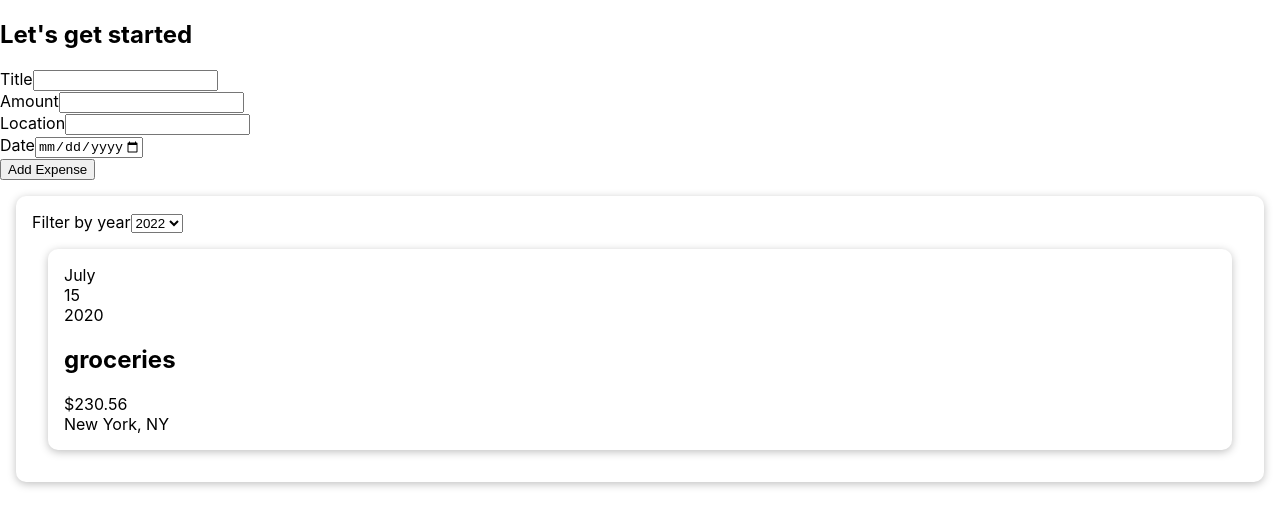
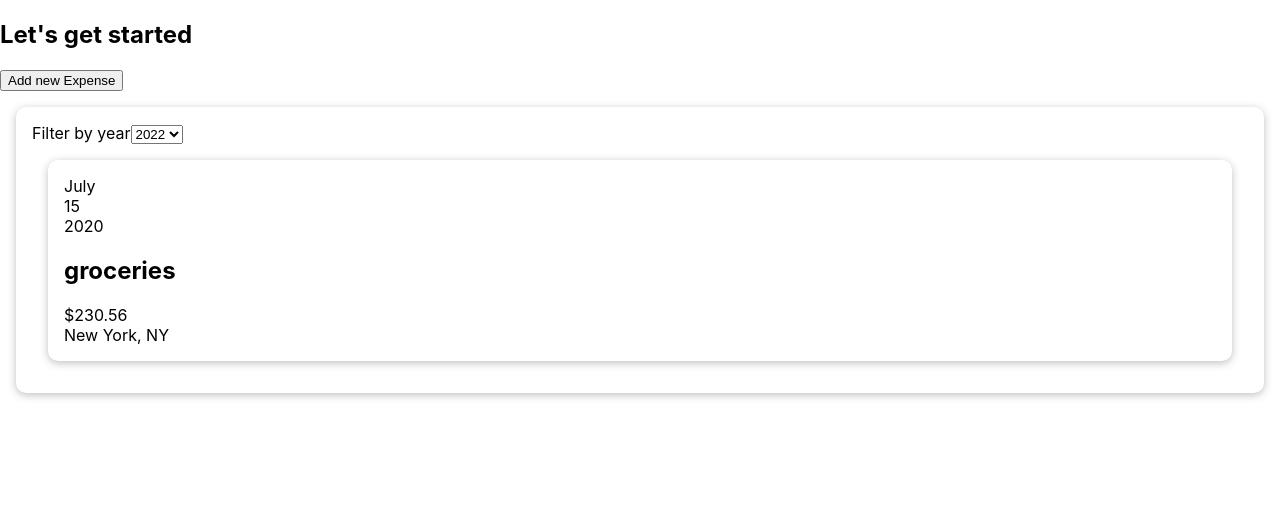
Before and after one commit to Abhishekgupta011/mynew-project, a React (Create React App) app: page / in a window 1280 px wide. Shown: the top 526 px of the page. Built offline with nearby package versions, Linux system fonts and the light colour scheme.

Commit message:
add new expense button

```diff
--- a/src/newcompo/Expenses/ExpenseForm.jsx
+++ b/src/newcompo/Expenses/ExpenseForm.jsx
@@ -123,6 +123,7 @@
           onChange={handleDateChange}
         />
       </div>
+      <button type="button" onClick={props.onCancel}>Cancel</button>
       <button type="submit">Add Expense</button>
     </form>
   );
--- a/src/newcompo/Expenses/ExpenseItems.js
+++ b/src/newcompo/Expenses/ExpenseItems.js
@@ -1,6 +1,5 @@
 import { useState } from 'react';
-import ExpenseDetails from './ExpenseDetails';
-
+import ExpenseList from './ExpenseList';
 import './Expenseitems.css';
 import Card from '../../UI/Card.js';
 import ExpenseFilter from './ExpenseFilter';
@@ -34,24 +33,12 @@
     const filteredExpense = props.expenses.filter(expense =>{
         return expense.date.getFullYear().toString() ===filteredYear;
     })
-    let expenseContent = <p>No expenses found.</p>
-    if(filteredExpense.length>0){
-        expenseContent = filteredExpense.map((expense) => (
-            <ExpenseDetails
-                key = {expense.id}
-                amount={expense.amount}
-                location={expense.location}
-                title={expense.title}
-                date = {expense.date}
 
-            />
-        ))
-    }
 
     return (
         <Card className="expense">
             <ExpenseFilter selected={filteredYear} onChangeFilter={filterChangeHandler} />
-            {expenseContent}
+            <ExpenseList expense ={filteredExpense}/>
             {/* <button onClick={expenseHandler}>Change Expense</button>
             <button onClick={clickHandler}>Change Title</button>
             <button onClick={deleteExpenseHandler}>Delete Expense</button> */}
--- /dev/null
+++ b/src/newcompo/Expenses/ExpenseList.js
@@ -0,0 +1,25 @@
+import React from "react";
+import ExpenseDetails from './ExpenseDetails'
+const ExpenseList = props =>{
+
+        if(props.expense.length===0){
+            return (
+              <h2>No expenses found.</h2>
+            )
+
+        }
+        return (
+            props.expense.map((expense) => (
+                <ExpenseDetails
+                    key = {expense.id}
+                    amount={expense.amount}
+                    location={expense.location}
+                    title={expense.title}
+                    date = {expense.date}
+
+                />
+            ))
+        )
+    }
+
+export default ExpenseList;
--- a/src/newcompo/Expenses/Newexpense.js
+++ b/src/newcompo/Expenses/Newexpense.js
@@ -1,17 +1,29 @@
 import React from 'react';
 import ExpenseForm from './ExpenseForm';
-
+import { useState } from 'react';
 const NewExpense = (props) => {
+const [isEditing , setIsEditing] = useState(false);
   const saveExpenseDataHandler = (enteredExpenseData) => {
     const expenseData = {
       ...enteredExpenseData,
       id: Math.random().toString()
     };
     props.onAddExpense(expenseData);
+    setIsEditing(false);
   };
+  const startEditingHandler = () =>{
+    setIsEditing(true);
+  }
+  const stopEditinghandler = () =>{
+    setIsEditing(false)
+  }
   return (
     <div className='new-expense'>
-      <ExpenseForm onSaveExpenseData={saveExpenseDataHandler} />
+    {!isEditing && <button onClick={startEditingHandler}>Add new Expense</button>}
+    {isEditing &&
+    <ExpenseForm
+    onSaveExpenseData={saveExpenseDataHandler}
+    onCancel={stopEditinghandler}/>}
     </div>
   );
 };
```
